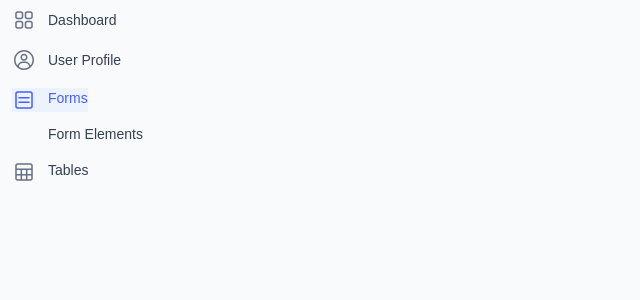
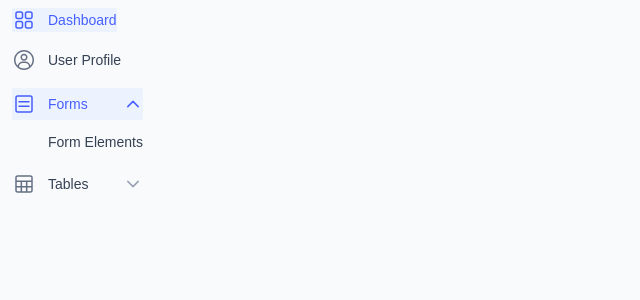
Before and after one commit to abdolkarim-dev/React-AdminPanel, a React (Vite) app: page /dashboard in a window 1280 px wide. Both pictures are taken after a click on the button "Forms". Shown: the top 300 px of the page, without its empty margins (0-640 px from the left). Built offline with nearby package versions, Linux system fonts and the light colour scheme.

Commit message:
feat: add header picture

```diff
--- a/src/pages/Dashboard/layout/menu/DesktopMenu.tsx
+++ b/src/pages/Dashboard/layout/menu/DesktopMenu.tsx
@@ -1,81 +1,142 @@
-import { useEffect, useState } from "react";
+import { use, useEffect, useState } from "react";
 import type { JSX } from "react/jsx-runtime";
 import MenuData, { type MenuItem } from "./components/MenuData";
 import { Link, useLocation, NavLink } from "react-router-dom";
 import { AnimatePresence, motion } from "framer-motion";
-
+import {
+  BoxCubeIcon,
+  CalenderIcon,
+  ChevronDownIcon,
+  GridIcon,
+  HorizontaLDots,
+  ListIcon,
+  PageIcon,
+  PieChartIcon,
+  PlugInIcon,
+  TableIcon,
+  UserCircleIcon,
+} from "@/assets/icons";
 function DesktopMenu(): JSX.Element {
   const menuItems = MenuData();
-  const [openMenu, setOpenMenu] = useState<string | null>(null);
-  const [expandedMenu, setExpandedMenu] = useState<Record<number, boolean>>({});
+  const location = useLocation();
+
+  const [openMenus, setOpenMenus] = useState<Record<string, boolean>>({});
+
+  const isItemActive = (item: MenuItem) => {
+    if (item.path && item.path === location.pathname) return true;
+    if (item.subItems) {
+      return item.subItems.some(
+        (sub: any) =>
+          sub.path === location.pathname ||
+          sub.subItems?.some((child: any) => child.path === location.pathname),
+      );
+    }
+    return false;
+  };
+
   useEffect(() => {
-    console.log(expandedMenu);
-  }, [expandedMenu]);
+    const newOpen: Record<string, boolean> = {};
+    menuItems.forEach((item) => {
+      if (isItemActive(item) && item.subItems) {
+        newOpen[item.name] = true;
+      }
+    });
+    setOpenMenus((prev) => ({ ...prev, ...newOpen }));
+  }, [location.pathname]);
+
+  const toggleMenu = (name: string) => {
+    setOpenMenus((prev) => ({
+      ...prev,
+      [name]: !prev[name],
+    }));
+  };
+
   return (
     <div>
+      <header></header>
       {menuItems.map((item, index) => {
-        const isOpen = openMenu === item.name;
-        let hasChildren = null;
-        if (item.subItems) {
-          hasChildren = item.subItems?.length > 0;
-        }
-
+        const isOpen = !!openMenus[item.name];
+        let hasChildren = !!item.subItems?.length;
+        const active = isItemActive(item);
         return (
           <div
             key={item.name}
-            className=" flex   justify-center gap-3 menu-item flex-col items-start"
+            className=" flex justify-center gap-3 menu-item flex-col items-start "
           >
+
             {hasChildren ? (
+              // Item Sub Menu
+              <div
+                onClick={() => toggleMenu(item.name)}
+                className={`flex items-center w-full cursor-pointer gap-3 ${active || isOpen ? "menu-item-active " : "menu-item-inactive"} py-1   `}
+              >
                 <button
-                onClick={() => {
-                  setOpenMenu(isOpen ? null : item.name);
-                  setExpandedMenu(() => ({
-                    [index]: true,
-                  }));
-                }}
-                className={` flex gap-3 ${isOpen ? "menu-item-active " : "menu-item-inactive"}`}
+                  className={` flex gap-3 items-center ${active || isOpen ? "menu-item-active " : "menu-item-inactive"}`}
                 >
                   <span
                     className={`menu-item-icon-size  ${
-                    isOpen ? "menu-item-icon-active" : "menu-item-icon-inactive"
+                      active || isOpen
+                        ? "menu-item-icon-active"
+                        : "menu-item-icon-inactive"
                     }`}
                   >
                     {item.icon}
                   </span>
                   {item.name}
                 </button>
+
+                <span
+                  className={`ml-auto w-5 h-5 transition-transform duration-200 ${
+                    isOpen ? "rotate-180 text-brand-500" : "text-gray-400"
+                  }`}
+                >
+                  <ChevronDownIcon />
+                </span>
+              </div>
             ) : (
+              // Item Menu
               <NavLink
-                onClick={() => {
-                  setOpenMenu(isOpen ? null : item.name);
-                  setExpandedMenu(() => ({}));
-                }}
-                className={` flex flex-col ${isOpen ? "menu-item-active" : "menu-item-inactive"}`}
                 to={item.path!}
+                className={({ isActive }) =>
+                  `flex flex-col ${
+                    isActive ? "menu-item-active" : "menu-item-inactive"
+                  }`
+                }
               >
                 <div className="flex  items-center justify-center gap-3">
                   <span
-                    className={`menu-item-icon-size  ${
-                      isOpen
+                    className={`menu-item-icon-size ${
+                      active
                         ? "menu-item-icon-active"
                         : "menu-item-icon-inactive"
                     }`}
                   >
                     {item.icon}
                   </span>
-                  {item.name}{" "}
+                  {item.name}
                 </div>
               </NavLink>
             )}
-            {item.subItems && expandedMenu[index] && (
-              <motion.div>
+            {/* item subItem */}
+            {hasChildren && isOpen && (
+              <motion.div
+                initial={{ opacity: 0, height: 0 }}
+                animate={{ opacity: 1, height: "auto" }}
+                exit={{ opacity: 0, height: 0 }}
+                className="overflow-hidden w-full   "
+              >
                 {item.subItems?.map((sub) => {
                   return (
                     <div key={sub.name} className="flex flex-col">
                       <NavLink
                         to={sub.path!}
-                        onClick={() => setOpenMenu(isOpen ? null : sub.name)}
-                        className={`${isOpen ? "menu-dropdown-item-inactive" : "menu-dropdown-item-active"} cursor-pointer ml-9`}
+                        className={({ isActive }) =>
+                          `cursor-pointer ml-9 ${
+                            isActive
+                              ? "menu-dropdown-item-active"
+                              : "menu-dropdown-item-inactive"
+                          }`
+                        }
                       >
                         {sub.name}
                       </NavLink>
```
Also changed, not shown: src/assets/images/HeaderSite/Header.png (added), src/assets/images/HeaderSite/HeaderDark.png (added). Lines whose indentation alone changed are shown as unchanged.
